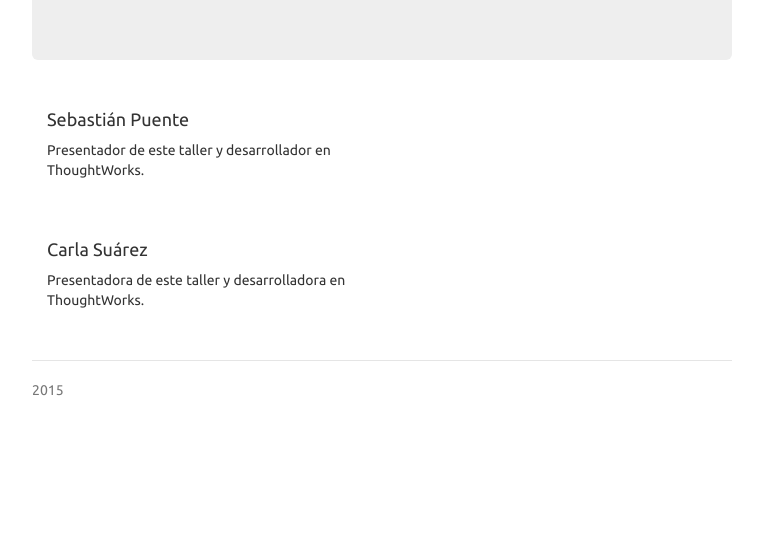
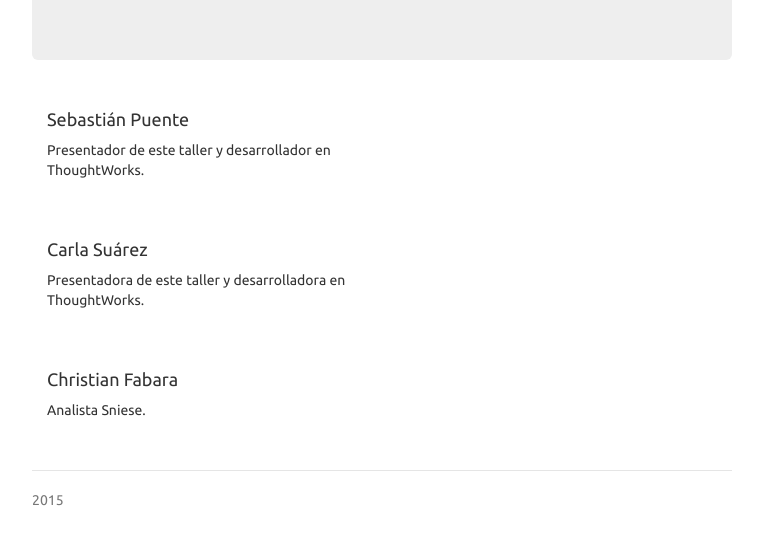
Before and after one commit to cristianfabara/capacitacion-tecnica-taller-git, a plain HTML site: page index.html in a window 1280 px wide. Shown: the part 388-928 px from the top of the page, without its empty margins (258-1021 px from the left). Before the commit the page ends 818 px from the top, so only its background shows below. Drawn offline with Linux system fonts and the light colour scheme; a script that the page names is missing.

Commit message:
se a;ade usuario a la pagina 20150112

```diff
--- a/index.html
+++ b/index.html
@@ -60,6 +60,15 @@
       </div>
     </div>
 
+     <div class="row marketing">
+      <div class="col-lg-6">
+        <h4>Christian Fabara</h4>
+        <p>
+          Analista Sniese.
+        </p>
+      </div>
+    </div>
+
     <footer class="footer">
       <p>2015</p>
     </footer>
```
